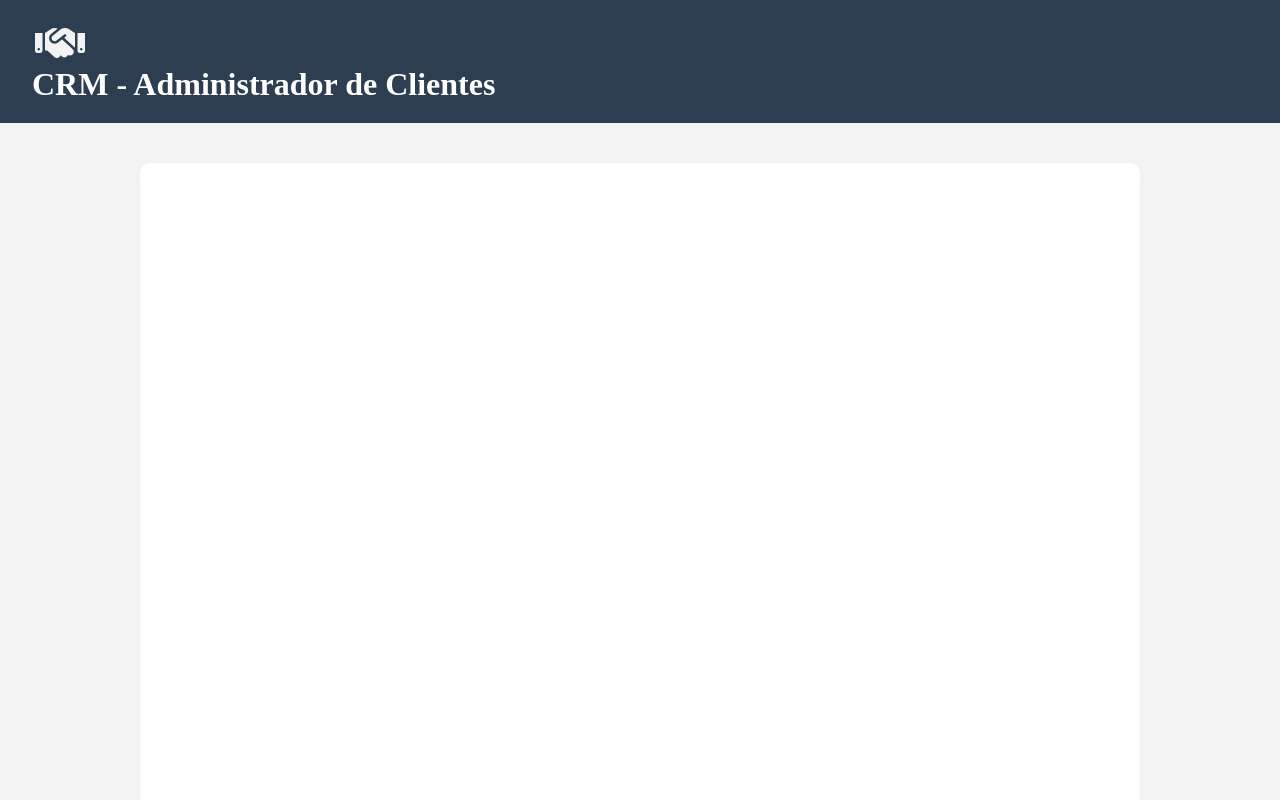
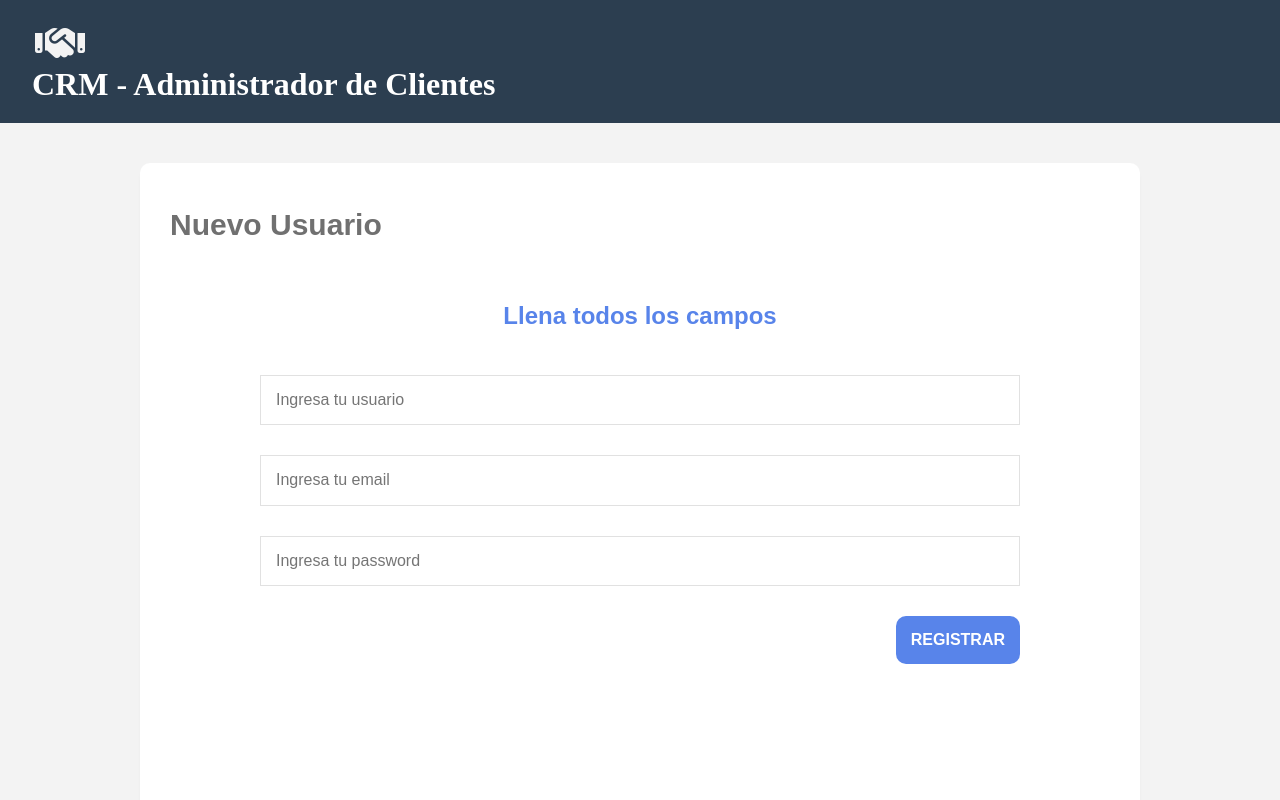
Before and after one commit to Lourdes-1984/CRM, a React (Create React App) app: page /crear-cuenta in a window 1280 px wide. Shown: the top 800 px of the page. Built offline with nearby package versions, Linux system fonts and the light colour scheme; no server answers.

Commit message:
se creo componente para el registro de usuarios

```diff
--- a/public/css/app.css
+++ b/public/css/app.css
@@ -220,6 +220,11 @@ h2 {
     font-family: "Font Awesome 5 Free";
     font-weight: 900;
     content: "\f02d";
+}
+.navegacion a.usuarios::before {
+    font-family: "Font Awesome 5 Free";
+    font-weight: 900;
+    content: "\f007";
 }
 
 /** Caja **/
--- a/src/App.js
+++ b/src/App.js
@@ -20,6 +20,7 @@ import NuevoPedido from "./components/pedidos/NuevoPedido";
 import Login  from "./components/auth/Login";
 
 import { CRMContext, CRMProvider} from './context/CRMContext';
+import FormularioRegistro from "./components/usuario/FormularioRegistro";
 
 
 function App() {
@@ -46,6 +47,7 @@ function App() {
                 <Route exact path="/pedidos/nuevo/:id" element={<NuevoPedido/>} />
 
                 <Route exact path="/iniciar-sesion" element={<Login/>}/>
+                <Route exact path="/crear-cuenta" element={<FormularioRegistro/>}/>
 
             </Routes>
           </main>
--- a/src/components/layout/NavBar.js
+++ b/src/components/layout/NavBar.js
@@ -19,6 +19,9 @@ export const NavBar = () => {
         <Link to={"/pedidos"} className="pedidos">
          Pedidos
         </Link>
+        <Link to={"/crear-cuenta"} className="usuarios">
+         Registrar Usuario
+        </Link>
       </nav>
     </aside>
   );
--- /dev/null
+++ b/src/components/usuario/FormularioRegistro.js
@@ -0,0 +1,51 @@
+import React, { Fragment } from "react";
+
+const FormularioRegistro = () => {
+  return (
+        <Fragment>
+             <h2>Nuevo Usuario</h2>
+    <form>
+         <legend>Llena todos los campos</legend>
+        <div className="campo">
+        <input
+
+     type="text"
+     name="nombre"
+     placeholder="Ingresa tu usuario "
+     require
+     // onChange={leerDatos}
+   />
+        </div>
+     <div  className="campo">
+     <input
+
+       type="text"
+       name="email"
+       placeholder="Ingresa tu email "
+       require
+       // onChange={leerDatos}
+     />
+     </div>
+        <div className="campo">
+        <input
+
+        type="text"
+        name="password"
+        placeholder="Ingresa tu password "
+        require
+        // onChange={leerDatos}
+      />
+        </div>
+        <div className="enviar">
+        <button type="submit" className="btn btn-azul">
+        Registrar
+      </button>
+        </div>
+
+    </form>
+        </Fragment>
+
+  );
+};
+
+export default FormularioRegistro;
```
